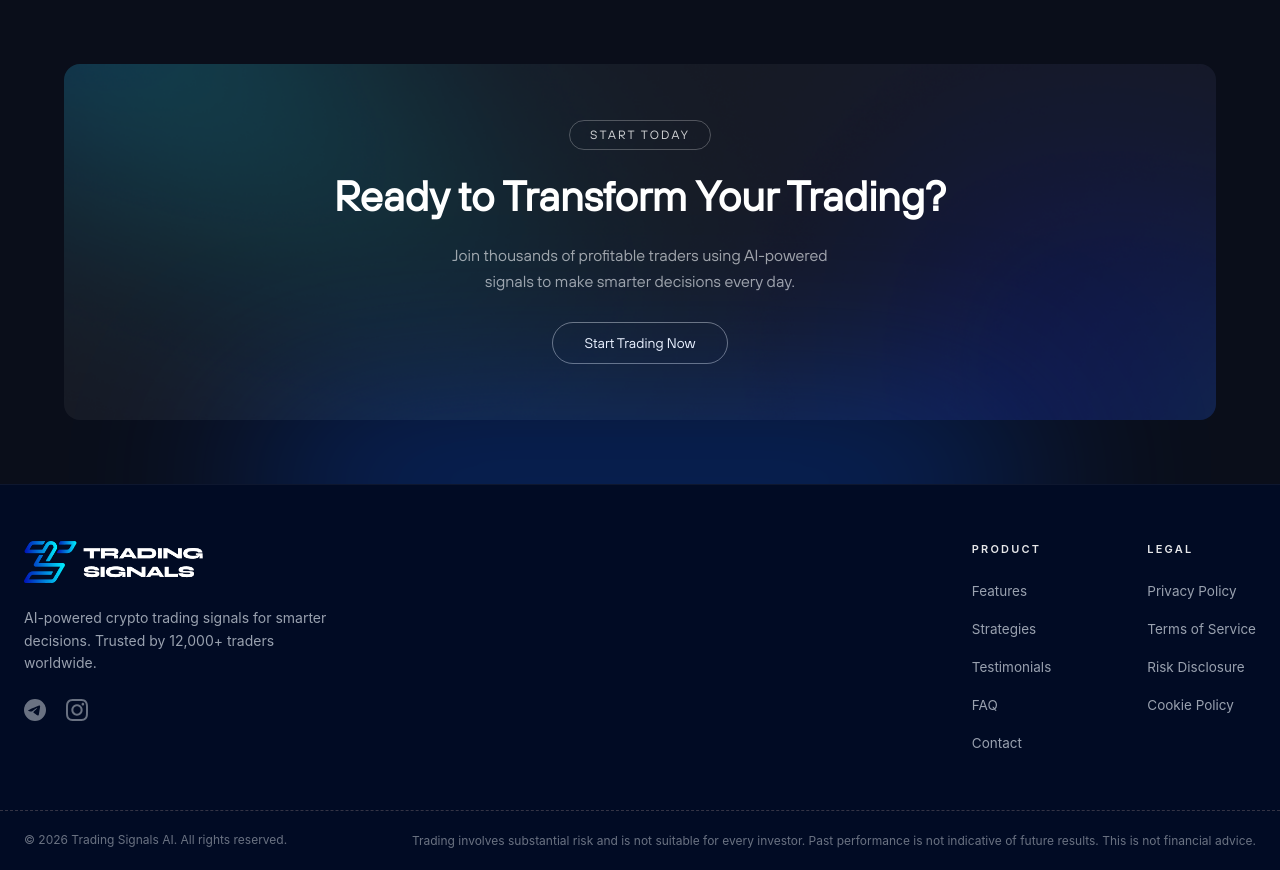
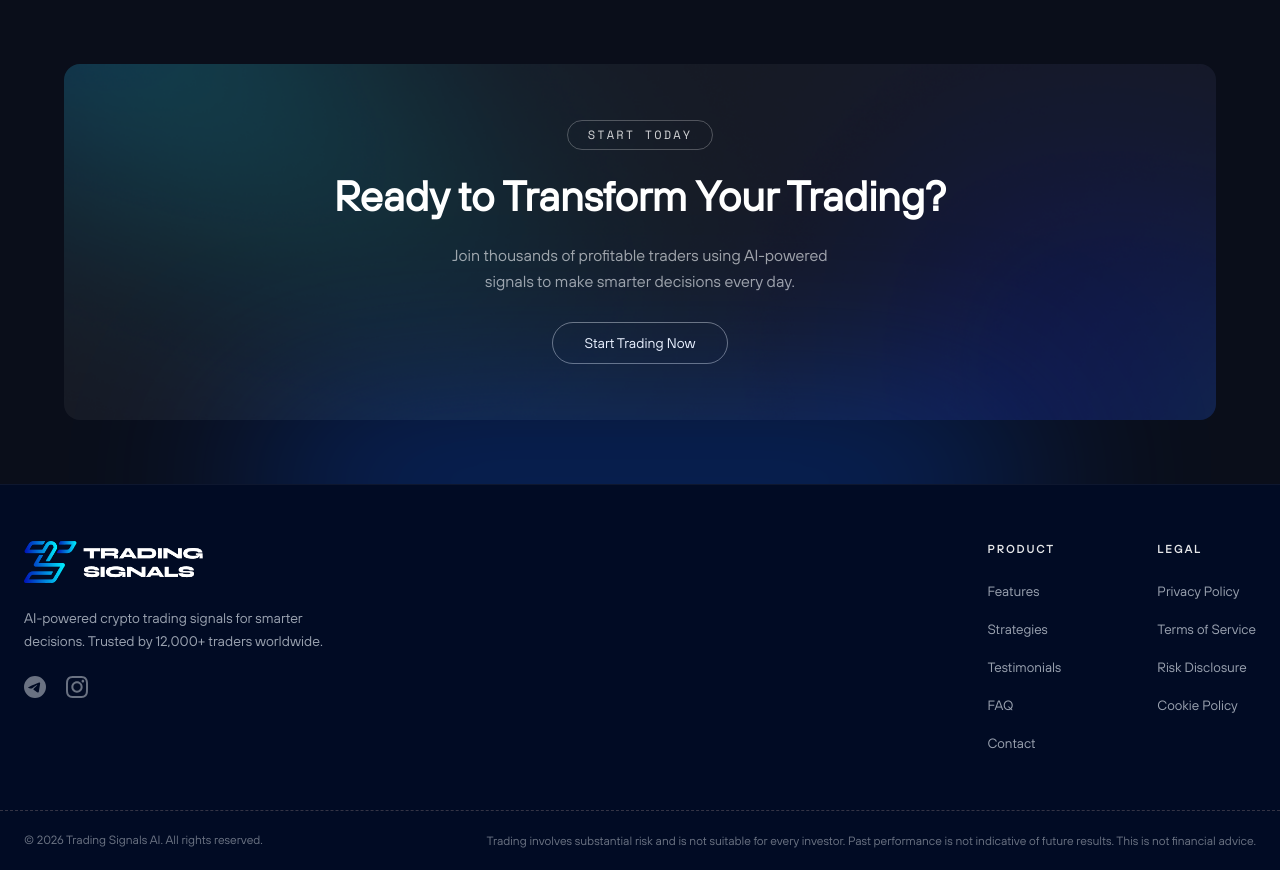
Before and after one commit to shreya-logicgo/tradingsignals-ai, a Next.js app in the folder landing-page/: page /blogs in a window 1280 px wide. Shown: the part 1580-2450 px from the top of the page. Built offline with nearby package versions, Linux system fonts and the light colour scheme.

Commit message:
feat: fonts changes

```diff
--- a/landing-page/components/common/footer/Footer.tsx
+++ b/landing-page/components/common/footer/Footer.tsx
@@ -47,7 +47,8 @@ export default function Footer() {
               </Link>
 
               {/* Description */}
-              <p className="text-gray-400 text-sm leading-relaxed text-center sm:text-start">
+              <p className="text-gray-400 text-sm leading-relaxed text-center sm:text-start"
+              style={{ fontFamily: "var(--font-hoves)" }}>
                 {t("footer.description")}
               </p>
 
@@ -82,7 +83,8 @@ export default function Footer() {
             <div className="flex gap-16 md:gap-24 lg:gap-24 lg:justify-start justify-center">
               {/* Product */}
               <div className="flex flex-col gap-5">
-                <h4 className="text-white text-[11px] font-semibold tracking-[0.2em] uppercase opacity-90">
+                <h4 className="text-white text-[11px] font-semibold tracking-[0.2em] uppercase opacity-90"
+                style={{ fontFamily: "var(--font-hoves)" }}>
                   {t("footer.sections.product")}
                 </h4>
                 <ul className="flex flex-col gap-3.5">
@@ -91,6 +93,7 @@ export default function Footer() {
                       <Link
                         href={link.href}
                         className="text-gray-400 text-[13.5px] hover:text-white transition-all duration-200"
+                        style={{ fontFamily: "var(--font-hoves)" }}
                       >
                         {t(`footer.links.${link.key}`)}
                       </Link>
@@ -101,7 +104,8 @@ export default function Footer() {
 
               {/* Legal */}
               <div className="flex flex-col gap-5">
-                <h4 className="text-white text-[11px] font-semibold tracking-[0.2em] uppercase opacity-90">
+                <h4 className="text-white text-[11px] font-semibold tracking-[0.2em] uppercase opacity-90"
+                style={{ fontFamily: "var(--font-hoves)" }}>
                   {t("footer.sections.legal")}
                 </h4>
                 <ul className="flex flex-col gap-3.5">
@@ -110,6 +114,7 @@ export default function Footer() {
                       <Link
                         href={link.href}
                         className="text-gray-400 text-[13.5px] hover:text-white transition-all duration-200"
+                        style={{ fontFamily: "var(--font-hoves)" }}
                       >
                         {t(`footer.links.${link.key}`)}
                       </Link>
@@ -124,10 +129,12 @@ export default function Footer() {
         {/* Bottom Bar */}
         <div className="border-t max-w-7xl mx-auto border-[#343445] border-dashed relative z-10">
           <div className="max-w-7xl mx-auto px-6 py-5 flex flex-col sm:flex-row justify-between items-start sm:items-center gap-3">
-            <p className="text-gray-500 text-xs">
+            <p className="text-gray-500 text-xs"
+            style={{ fontFamily: "var(--font-hoves)" }}>
               {t("footer.copyright")}
             </p>
-            <p className="text-gray-500 text-xs sm:text-right  leading-relaxed">
+            <p className="text-gray-500 text-xs sm:text-right  leading-relaxed"
+            style={{ fontFamily: "var(--font-hoves)" }}>
               {t("footer.disclaimer")}
             </p>
           </div>
--- a/landing-page/components/sections/categories/Categories.tsx
+++ b/landing-page/components/sections/categories/Categories.tsx
@@ -58,14 +58,16 @@ export default function Categories() {
               </div>
 
               {/* Heading */}
-              <h2 className="text-3xl md:text-4xl font-normal leading-tight md:leading-[40px] font-hoves text-white">
+              <h2 className="text-3xl md:text-4xl font-normal leading-tight md:leading-[40px] font-hoves text-white"
+              style={{ fontFamily: "var(--font-hoves)" }}>
                 {t("tradingChannels.heading")}
               </h2>
             </div>
 
             {/* Right: Description */}
             <div className="max-w-[540px] lg:self-end">
-              <p className="text-sm md:text-base leading-relaxed text-white/65 font-hoves lg:text-right">
+              <p className="text-sm md:text-base leading-relaxed text-white/65 font-hoves lg:text-right"
+              style={{ fontFamily: "var(--font-hoves)" }}>
                 {t("tradingChannels.description")}
               </p>
             </div>
@@ -80,9 +82,9 @@ export default function Categories() {
 
           {/* ── Explore Button — Localized ── */}
           <div className="flex justify-center pt-4">
-            <button className="group relative px-10 py-3 rounded-full border border-white text-white text-xs font-medium uppercase tracking-widest font-hoves transition-all duration-500 overflow-hidden hover:border-transparent">
-              <span className="relative z-10">{t("tradingChannels.cta")}</span>
-              <div className="absolute inset-0 bg-gradient-to-r from-blue-600 to-cyan-500 opacity-0 group-hover:opacity-100 transition-opacity duration-500"></div>
+            <button className="px-7 py-3 rounded-full border border-white font-hoves text-white text-md font-medium tracking-widest font-hoves transition-colors duration-300 hover:bg-white hover:text-black hover:border-white"
+            style={{ fontFamily: "var(--font-hoves)" }}>
+              <span>{t("tradingChannels.cta")}</span>
             </button>
           </div>
         </div>
--- a/landing-page/components/sections/cta/CTA.tsx
+++ b/landing-page/components/sections/cta/CTA.tsx
@@ -38,7 +38,8 @@ export default function CTA() {
             </div>
 
             {/* Heading */}
-            <h2 className="font-hoves font-medium text-3xl md:text-4xl text-white leading-tight">
+            <h2 className="font-hoves font-medium text-3xl md:text-4xl text-white leading-tight"
+            style={{ fontFamily: "var(--font-hoves)" }}>
               {t("blog.heading")}
             </h2>
 
@@ -108,7 +109,8 @@ export default function CTA() {
 
             {/* CTA Button — Localized */}
             <div className="flex justify-center mt-4">
-              <button className="px-8 py-3 rounded-full border border-white text-white text-sm font-medium font-hoves transition-all duration-300 hover:bg-white hover:text-black">
+              <button className="px-8 py-3 rounded-full border border-white text-white text-sm font-medium font-hoves transition-all duration-300 hover:bg-white hover:text-black"
+              style={{ fontFamily: "var(--font-hoves)" }}>
                 {t("blog.cta")}
               </button>
             </div>
--- a/landing-page/components/sections/hero/HeroChart.tsx
+++ b/landing-page/components/sections/hero/HeroChart.tsx
@@ -78,10 +78,10 @@ export default function HeroChart() {
                     </div>
 
                     <div className="flex flex-col text-left leading-none">
-                      <span className="text-white font-medium text-sm md:text-base tracking-tight">
+                      <span className="text-white font-medium text-sm md:text-base tracking-tight"style={{ fontFamily: "var(--font-hoves)" }}>
                         Watch Demo
                       </span>
-                      <span className="text-white/40 text-[10px] md:text-[11px] font-mono mt-1 uppercase tracking-widest">
+                      <span className="text-white/40 text-[10px] md:text-[11px] mt-1 uppercase tracking-widest"style={{ fontFamily: "var(--font-hoves)" }}>
                         0:58 min
                       </span>
                     </div>
--- a/landing-page/components/sections/starttoday/Starttoday.tsx
+++ b/landing-page/components/sections/starttoday/Starttoday.tsx
@@ -25,21 +25,25 @@ export default function StartToday() {
 
                     <div className="relative flex flex-col items-center gap-5">
                         {/* Badge */}
-                        <span className="inline-flex items-center px-5 py-1.5 rounded-full border border-white/25 text-white/80 text-xs font-medium tracking-[0.18em] uppercase">
+                        <span className="inline-flex items-center px-5 py-1.5 rounded-full border border-white/25 text-white/80 text-xs font-medium tracking-[0.18em] uppercase"
+                        style={{ fontFamily: "var(--font-mono)" }}>
                             {t("starttoday.badge")}
                         </span>
 
-                        <h2 className="text-white text-3xl sm:text-[2.6rem] font-semibold leading-tight">
+                        <h2 className="text-white text-3xl sm:text-[2.6rem] font-semibold leading-tight"
+                        style={{ fontFamily: "var(--font-hoves)" }}>
                             {t("starttoday.heading")}
                         </h2>
 
-                        <p className="text-white/60 text-sm sm:text-base leading-relaxed max-w-sm">
+                        <p className="text-white/60 text-sm sm:text-base leading-relaxed max-w-sm"
+                        style={{ fontFamily: "var(--font-hoves)" }}>
                             {t("starttoday.description")}
                         </p>
 
                         <button
                             className="mt-2 px-8 py-2.5 rounded-full border border-white/40 text-white text-sm font-medium
                          hover:bg-white hover:text-[#060d1f] transition-all duration-200 cursor-pointer"
+                            style={{ fontFamily: "var(--font-hoves)" }}
                         >
                             {t("starttoday.cta")}
                         </button>
```
